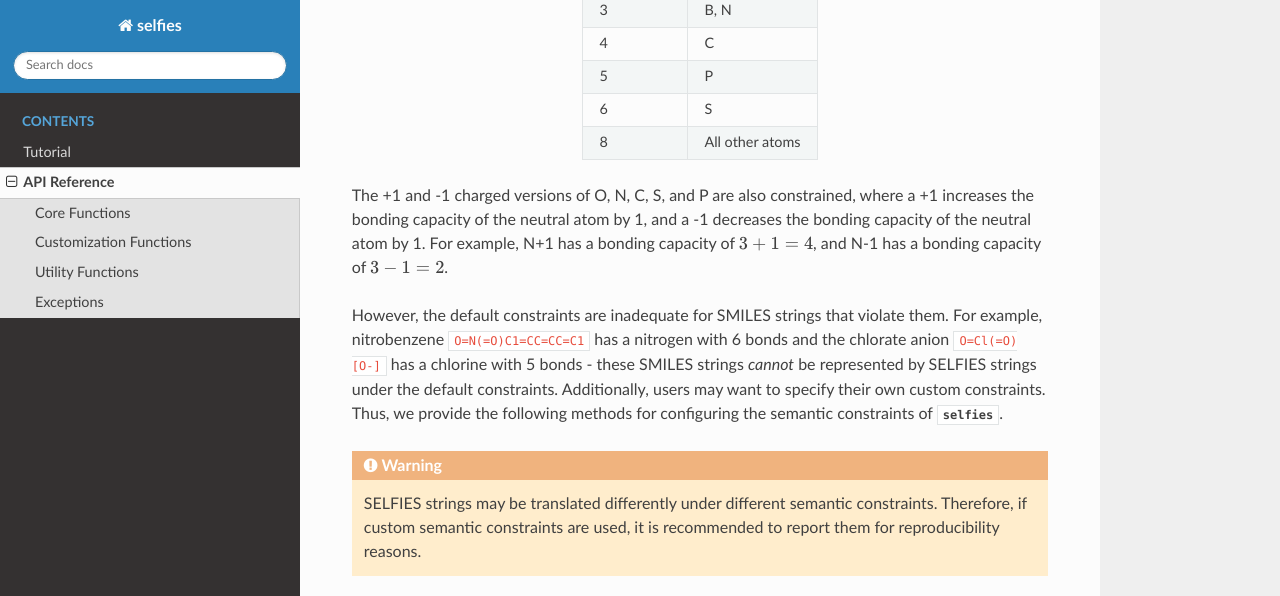
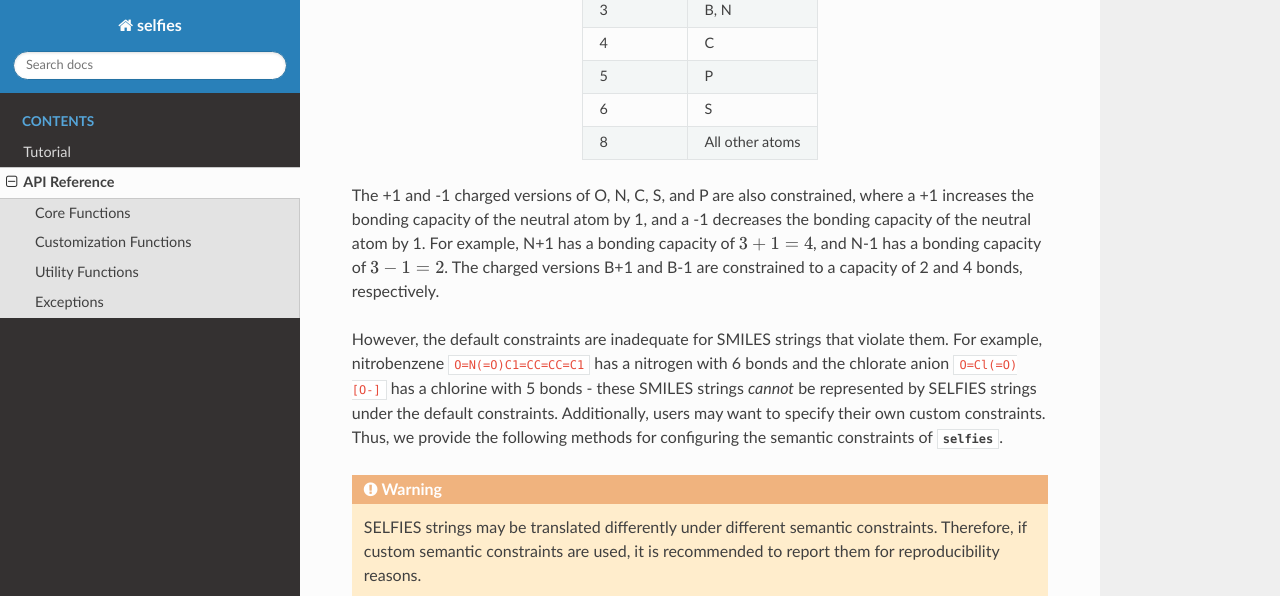
Before and after one commit to aspuru-guzik-group/selfies, a Sphinx documentation site: the page built from docs/source/selfies.rst, in a window 1280 px wide and 900 px high, scrolled down 698 px, cut to the strip 0-596 px from the top of the window. Built offline with Sphinx 7.4.7 and the Read the Docs theme 2.0.0, drawn with Linux system fonts in a browser that asks for light colours.

Commit message:
constraining B-1 and B+1

```diff
--- a/docs/source/selfies.rst
+++ b/docs/source/selfies.rst
@@ -40,7 +40,8 @@ The +1 and -1 charged versions of O, N, C, S, and P are also constrained,
 where a +1 increases the bonding capacity of the neutral atom by 1,
 and a -1 decreases the bonding capacity of the neutral atom by 1.
 For example, N+1 has a bonding capacity of :math:`3 + 1 = 4`,
-and N-1 has a bonding capacity of :math:`3 - 1 = 2`.
+and N-1 has a bonding capacity of :math:`3 - 1 = 2`. The charged versions
+B+1 and B-1 are constrained to a capacity of 2 and 4 bonds, respectively.
 
 However, the default constraints are inadequate for SMILES strings that violate them. For
 example, nitrobenzene ``O=N(=O)C1=CC=CC=C1`` has a nitrogen with 6 bonds and
```
Also changed, not shown: 1 other file.
